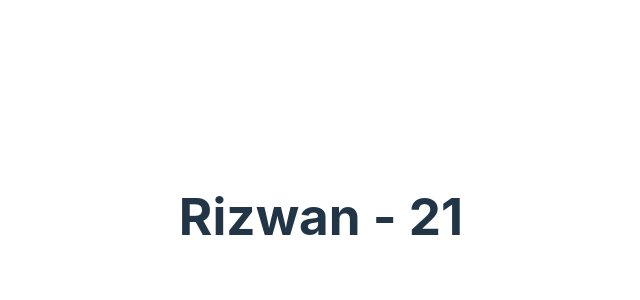
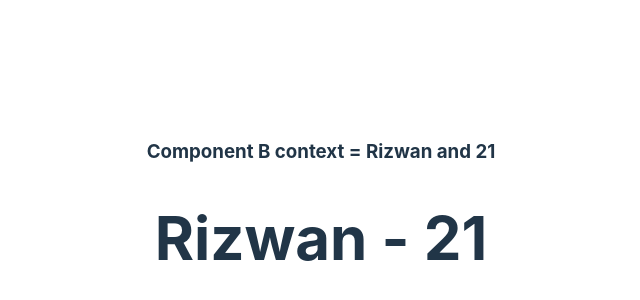
Before and after one commit to MohammedRizwan4/justDemoCodeEvolution, a React (Vite) app: page / in a window 1280 px wide. Shown: the part 184-484 px from the top of the page, without its empty margins (319-959 px from the left). Built offline with nearby package versions, Linux system fonts and the light colour scheme.

Commit message:
context API consuming using static variable

```diff
--- a/src/components/ComponentB.jsx
+++ b/src/components/ComponentB.jsx
@@ -1,12 +1,17 @@
-import React from 'react'
+import React, { Component } from 'react'
 import ComponentC from './ComponentC'
+import UserContext from './userContext'
 
-const ComponentB = () => {
-    return (
-        <div>
-            <ComponentC />
-        </div>
-    )
+export default class ComponentB extends Component {
+    // alternate way but here we can only use, one single context in class
+    // and it will be only availabe in class based component
+    static contextType = UserContext
+    render() {
+        return (
+            <h3>
+                Component B context = {this.context.name} and  {this.context.age}
+                <ComponentC />
+            </h3>
+        )
+    }
 }
-
-export default ComponentB
--- a/src/components/userContext.jsx
+++ b/src/components/userContext.jsx
@@ -9,3 +9,4 @@ const UserProvider = UserContext.Provider
 const UserConsumer = UserContext.Consumer;
 
 export { UserConsumer, UserProvider }
+export default UserContext
```
